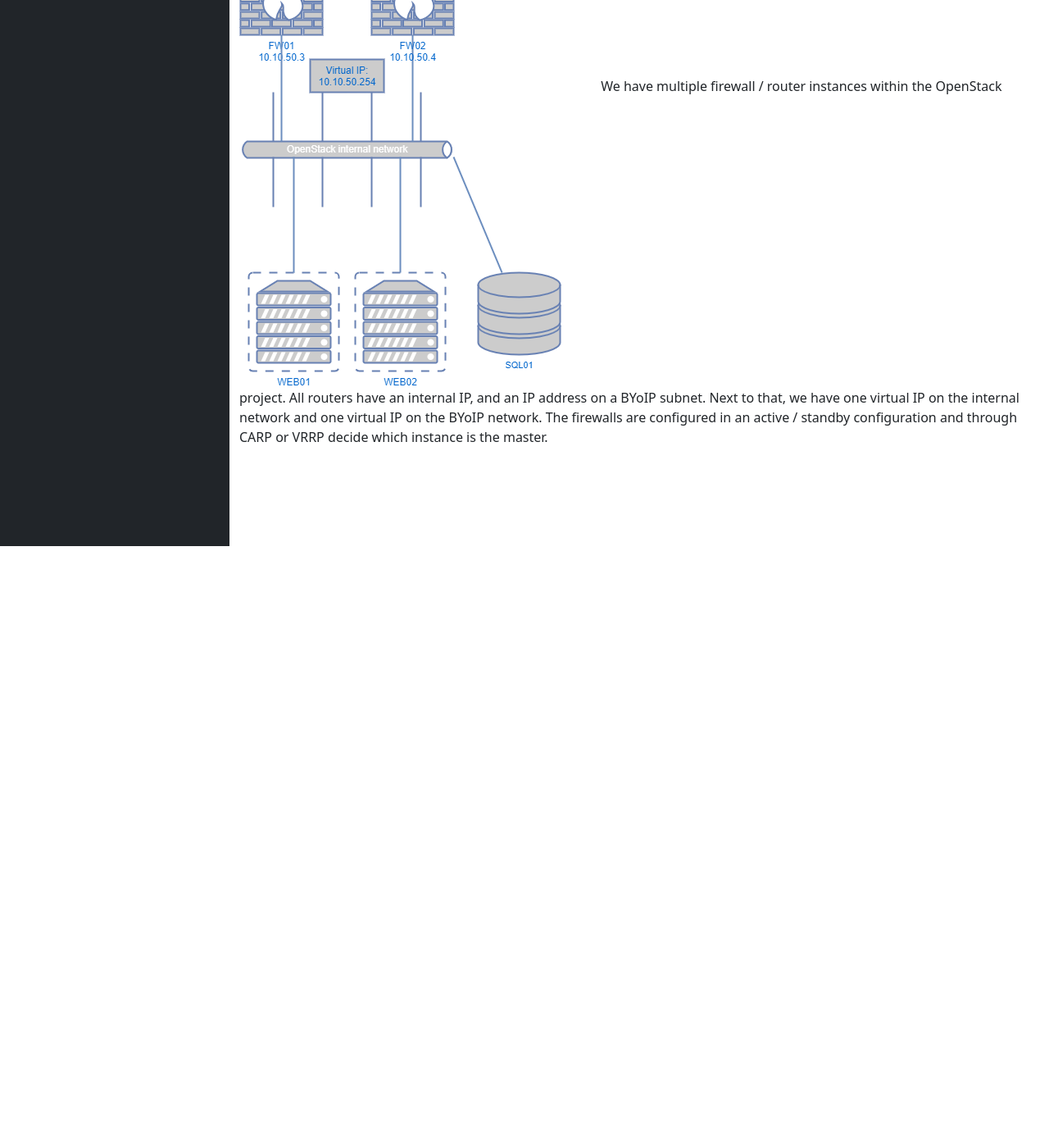
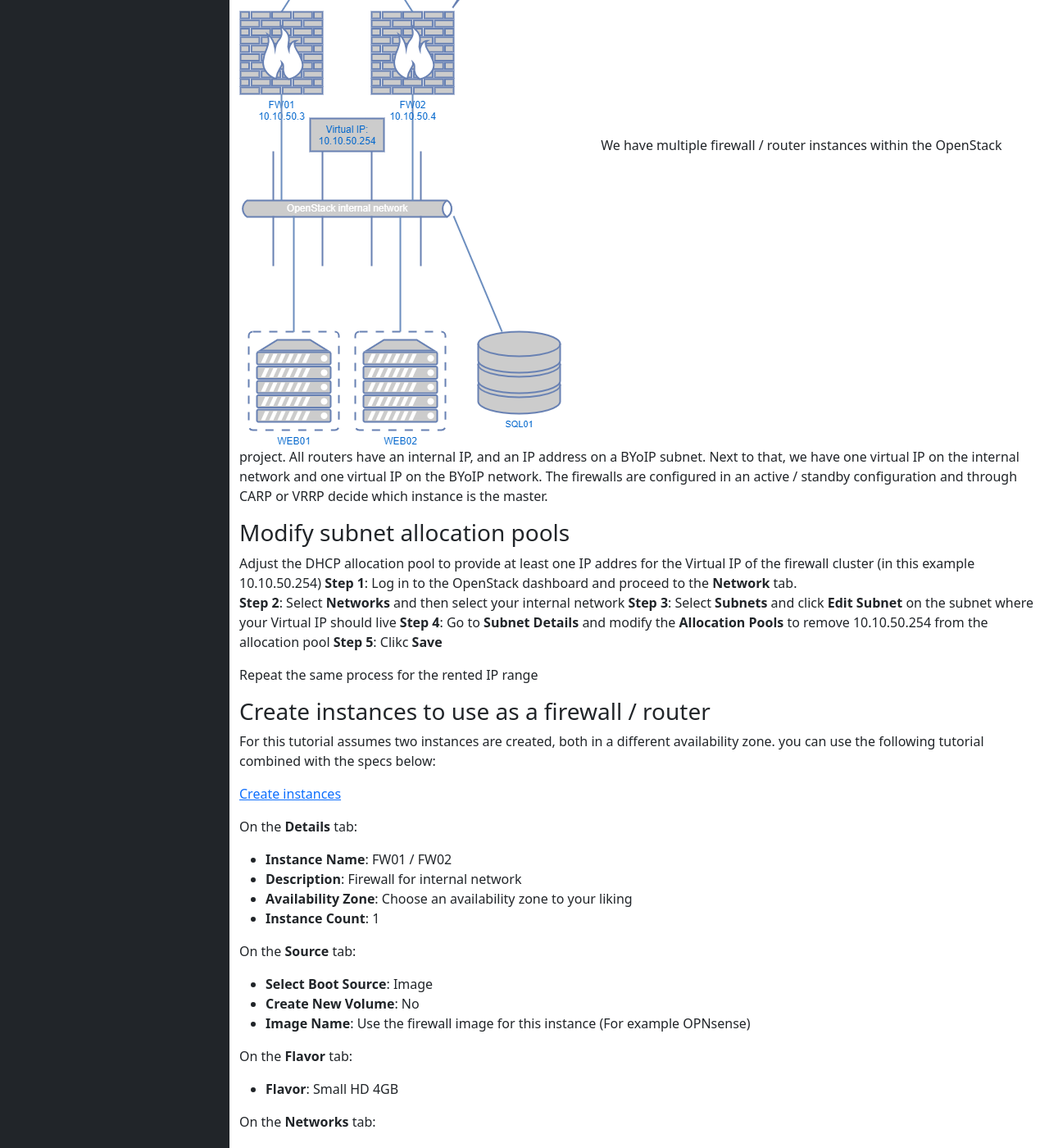
Before and after one commit to bkranendonk/OpenStack-Docs, a Jekyll site: the page built from _posts/network/2023-12-20-create-ha-firewall.md, in a window 1280 px wide and 1400 px high, scrolled down 734 px. Shown: the whole window at 82% size. Built offline with Jekyll 4.4.1, drawn with Linux system fonts in a browser that asks for light colours; some of the changed text lies outside the part shown.

Commit message:
add add networking

```diff
--- a/_posts/network/2023-12-20-create-ha-firewall.md
+++ b/_posts/network/2023-12-20-create-ha-firewall.md
@@ -13,12 +13,60 @@
 The tutorial does not include configuring the firewall and
 
 ### Requirements
-* A BYoIP subnet
-* An internal network without a router
+* A public IPv4 subnet where you can set allowed address pairs with at least three available IP addresses
+  * For example [Rent an IPv4 range]({{ '/articles/create-byoip-network' | relative_url }})
+* An internal network without a router and with at least three available IP addresses
+  * [Create an internal network]({{ '/articles/create-an-internal-network' | relative_url }})
+* A Firewall image in OpenStack (for example OPNsense AMD64 nano image from https://opnsense.org/download/)
+
 
 ### Design
 ![Design]({{ '/assets/images/2023-12-20-create-ha-firewall/ha_fw_design.png' | relative_url }})
-We have multiple firewall / router instances within the OpenStack project.
-All routers have an internal IP, and an IP address on a BYoIP subnet.
-Next to that, we have one virtual IP on the internal network and one virtual IP on the BYoIP network.
-The firewalls are configured in an active / standby configuration and through CARP or VRRP decide which instance is the master.
+  We have multiple firewall / router instances within the OpenStack project.
+  All routers have an internal IP, and an IP address on a BYoIP subnet.
+  Next to that, we have one virtual IP on the internal network and one virtual IP on the BYoIP network.
+  The firewalls are configured in an active / standby configuration and through CARP or VRRP decide which instance is the master.
+
+### Modify subnet allocation pools
+Adjust the DHCP allocation pool to provide at least one IP addres for the Virtual IP of the firewall cluster (in this example 10.10.50.254)
+**Step 1**: Log in to the OpenStack dashboard and proceed to the **Network** tab.
+**Step 2**: Select **Networks** and then select your internal network
+**Step 3**: Select **Subnets** and click **Edit Subnet** on the subnet where your Virtual IP should live
+**Step 4**: Go to **Subnet Details** and modify the **Allocation Pools** to remove 10.10.50.254 from the allocation pool
+**Step 5**: Clikc **Save**
+
+Repeat the same process for the rented IP range
+
+### Create instances to use as a firewall / router
+For this tutorial assumes two instances are created, both in a different availability zone. you can use the following tutorial combined with the specs below:
+
+[Create instances]({{ '/articles/create-instances' | relative_url }})
+
+
+On the **Details** tab:
+* **Instance Name**: FW01 / FW02
+* **Description**: Firewall for internal network
+* **Availability Zone**: Choose an availability zone to your liking
+* **Instance Count**: 1
+
+On the **Source** tab:
+* **Select Boot Source**: Image
+* **Create New Volume**: No
+* **Image Name**: Use the firewall image for this instance (For example OPNsense)
+
+On the **Flavor** tab:
+* **Flavor**: Small HD 4GB
+
+On the **Networks** tab:
+* **Network**: Add the rented range as well as your internal network
+
+On the **Security Groups** tab:
+* **Security Group**: allow-all
+
+### Disable port security for FW01 and FW02
+
+**Step 1** Go to compute > Instances > FW01 > Interfaces tab
+**Step 2** Click on edit port for the WAN interface
+**Step 3** Deselect "Port Security" and click update
+![Design]({{ '/assets/images/2023-12-20-create-ha-firewall/edit_port.png' | relative_url }})
+**Step 4** Do the same for the LAN interface
```
Also changed, not shown: assets/images/2023-12-20-create-ha-firewall/edit_port.png (added).
